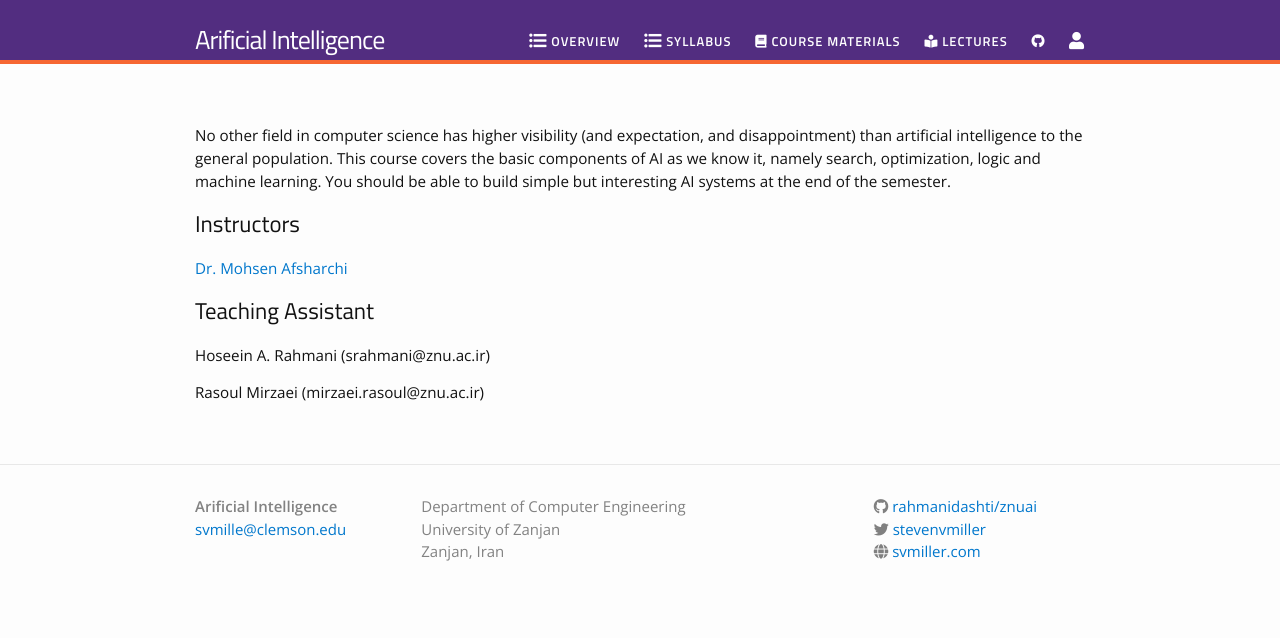
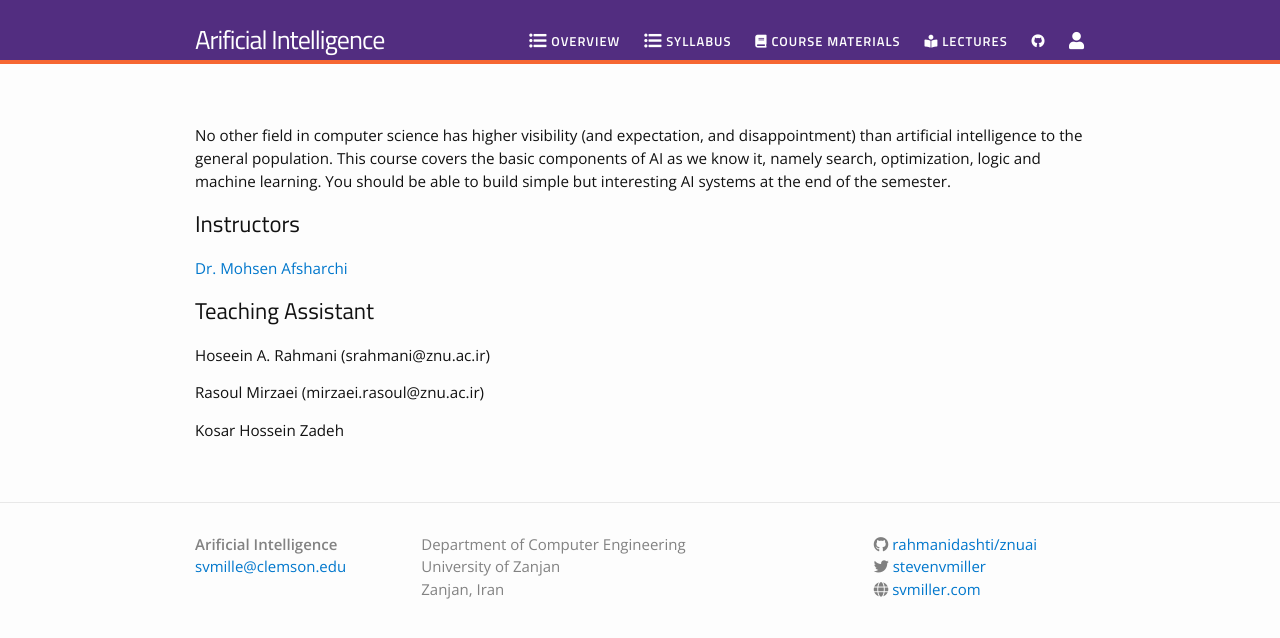
Before and after one commit to rahmanidashti/znuai, a Jekyll site: the page built from overview.md, in a window 1280 px wide. Shown: the top 638 px of the page. Built offline with Jekyll 4.4.1, drawn with Linux system fonts in a browser that asks for light colours; nearby versions of some CDN libraries; our own code applies the rules of GitHub Pages for plain Markdown files.

Commit message:
Update overview.md

```diff
--- a/overview.md
+++ b/overview.md
@@ -7,3 +7,5 @@ No other field in computer science has higher visibility (and expectation, and d
 Hoseein A. Rahmani (srahmani@znu.ac.ir)
 
 Rasoul Mirzaei (mirzaei.rasoul@znu.ac.ir)
+
+Kosar Hossein Zadeh
```
